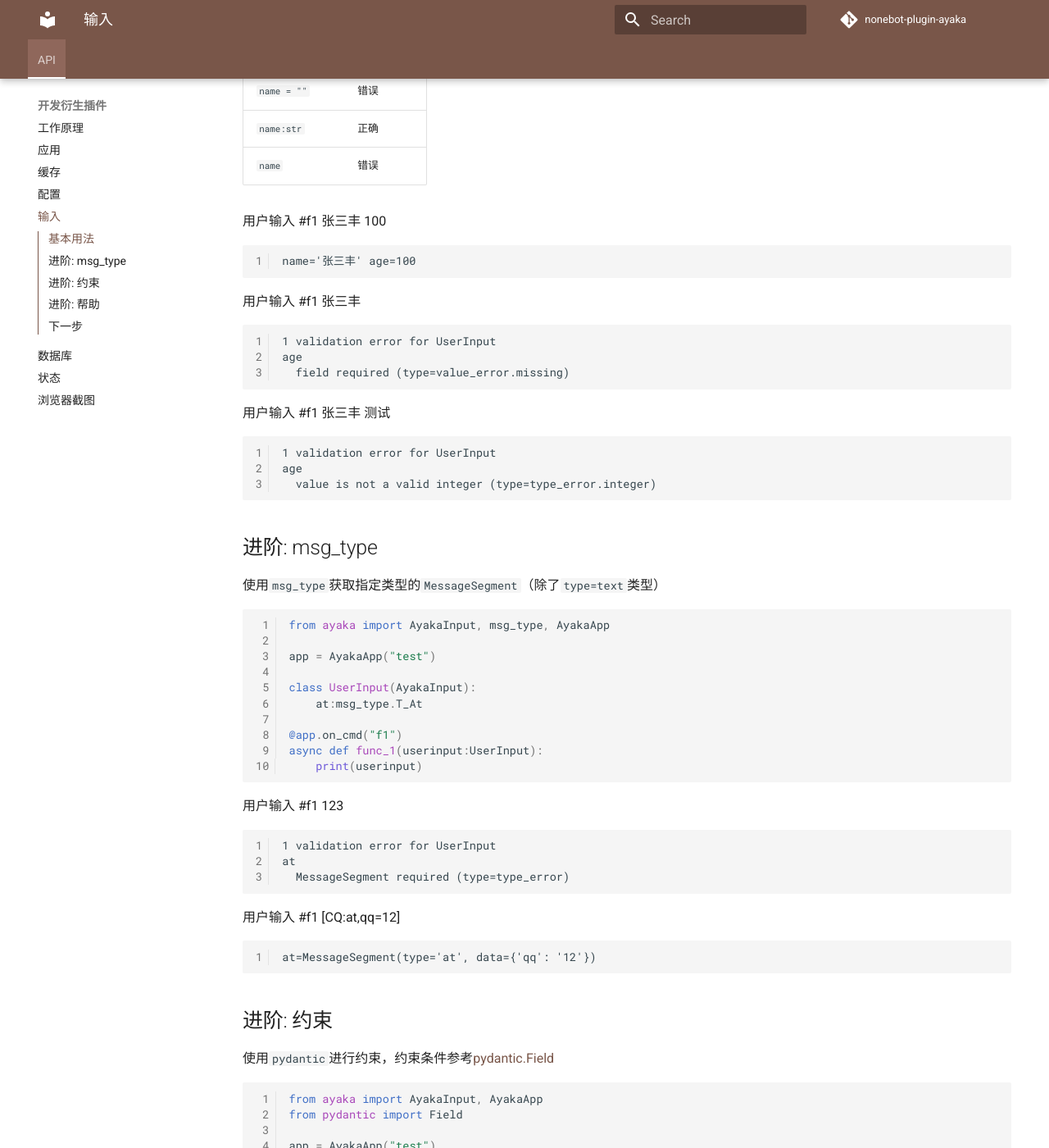
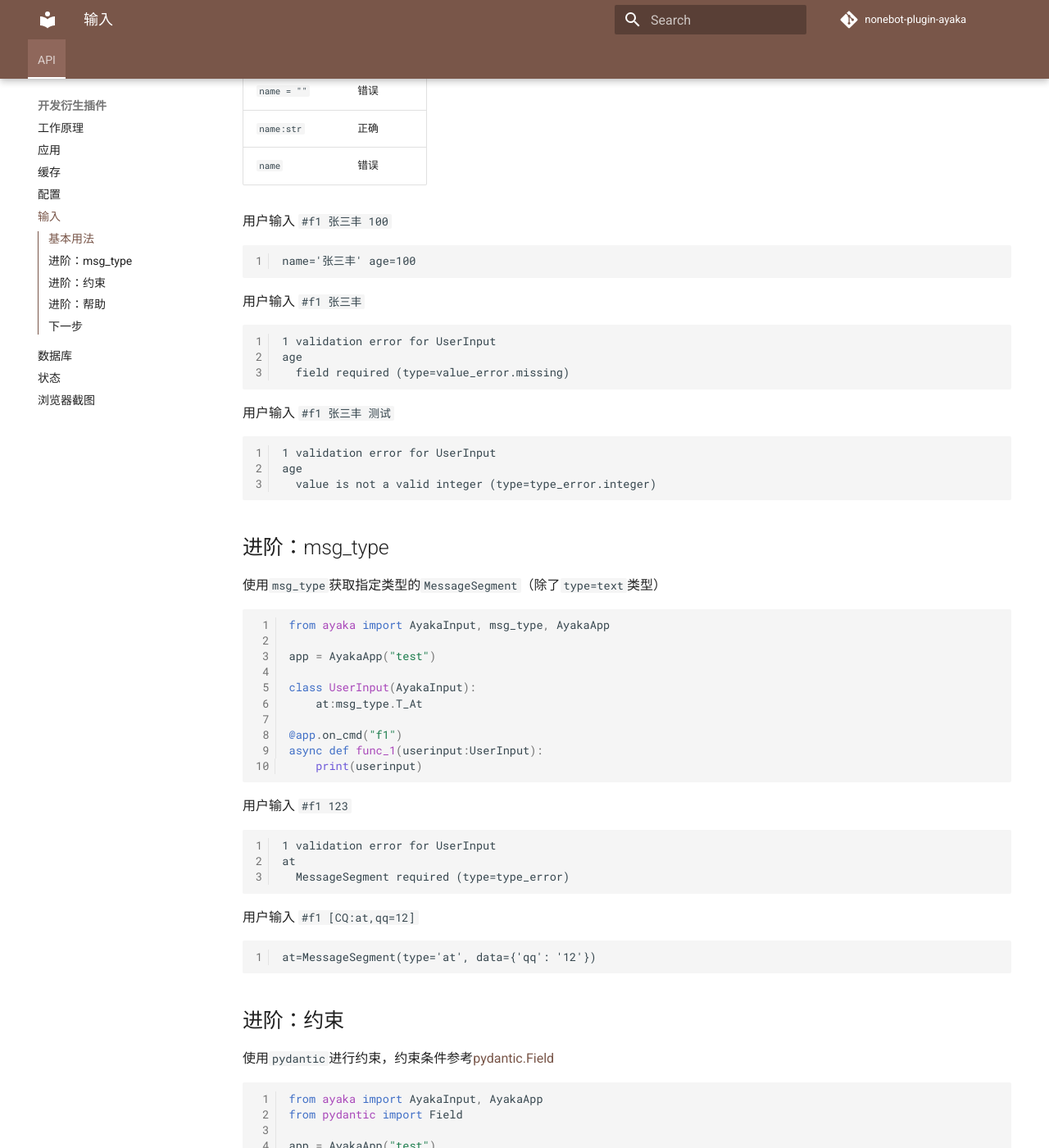
Before and after one commit to bridgeL/ayaka_doc, an MkDocs documentation site: the page built from docs/develop/input.md, in a window 1280 px wide and 1400 px high, scrolled down 718 px. Shown: the whole window at 82% size. Built offline with MkDocs 1.6.1 and Material for MkDocs 9.7.7, drawn with Linux system fonts in a browser that asks for light colours; comment, search, counter and statistics services are not loaded; the version menu is left out; some of the changed text lies outside the part shown.

````diff
--- a/docs/develop/input.md
+++ b/docs/develop/input.md
@@ -33,13 +33,13 @@ async def func_1(userinput:UserInput):
 | `name:str`      | 正确 |
 | `name`          | 错误 |
 
-用户输入 #f1 张三丰 100
+用户输入 `#f1 张三丰 100`
 
 ```
 name='张三丰' age=100
 ```
 
-用户输入 #f1 张三丰
+用户输入 `#f1 张三丰`
 
 ```
 1 validation error for UserInput
@@ -47,7 +47,7 @@ age
   field required (type=value_error.missing)
 ```
 
-用户输入 #f1 张三丰 测试
+用户输入 `#f1 张三丰 测试`
 
 ```
 1 validation error for UserInput
@@ -55,7 +55,7 @@ age
   value is not a valid integer (type=type_error.integer)
 ```
 
-## 进阶: msg_type
+## 进阶：msg_type
 
 使用`msg_type`获取指定类型的`MessageSegment`（除了`type=text`类型）
 
@@ -72,7 +72,7 @@ async def func_1(userinput:UserInput):
     print(userinput)
 ```
 
-用户输入 #f1 123
+用户输入 `#f1 123`
 
 ```
 1 validation error for UserInput
@@ -80,13 +80,13 @@ at
   MessageSegment required (type=type_error)
 ```
 
-用户输入 #f1 [CQ:at,qq=12]
+用户输入 `#f1 [CQ:at,qq=12]`
 
 ```
 at=MessageSegment(type='at', data={'qq': '12'})
 ```
 
-## 进阶: 约束
+## 进阶：约束
 
 使用`pydantic`进行约束，约束条件参考[pydantic.Field](https://docs.pydantic.dev/usage/types/#constrained-types)
 
@@ -104,7 +104,7 @@ async def func_1(userinput:UserInput):
     print(userinput)
 ```
 
-用户输入 #f1 -1
+用户输入 `#f1 -1`
 
 ```
 1 validation error for UserInput
@@ -112,12 +112,12 @@ age
   ensure this value is greater than 0 (type=value_error.number.not_gt; limit_value=0)
 ```
 
-用户输入 #f1 100
+用户输入 `#f1 100 `
 ```
 age=100
 ```
 
-## 进阶: 帮助
+## 进阶：帮助
 
 使用`Field`，编写`description`，以便`ayaka_master`为该属性提供帮助
 
@@ -138,7 +138,7 @@ async def func_1(userinput: UserInput):
     pass
 ```
 
-用户输入 #help test
+用户输入 `#help test`
 
 ```
 [test]
--- a/docs/js/quick-start.js
+++ b/docs/js/quick-start.js
@@ -1,3 +1,4 @@
+(function () {
     const demo1 = `<<< "user" 说：travel
 >>>  "Bot" 说：已打开应用 [星际旅行]
 <<< "user" 说：hi
@@ -151,4 +152,5 @@ let timer = setInterval(() => {
             }
             clearInterval(timer);
         }
-}, 100)
+    }, 100);
+})();
--- a/docs/js/version.js
+++ b/docs/js/version.js
@@ -1,7 +1,8 @@
 // 当使用mike切换版本时，保持链接位置不变，不要跳转到根路径
 // 目前该问题仍未被官方修复 https://github.com/jimporter/mike/issues/81
 
-function update() {
+(window.onload = function () {
+  setInterval(function () {
     var items = document.querySelectorAll('.md-version__link:not(.changed)');
     if (!items.length) return;
 
@@ -12,8 +13,5 @@ function update() {
       item.href += route;
       item.className += " changed";
     }
-}
-
-(window.onload = function () {
-  setInterval(update, 100);
+  }, 100);
 })();
--- a/overrides/404.html
+++ b/overrides/404.html
@@ -19,7 +20,7 @@
                 window.location.replace(window.location.origin + "/" + route);
             }
             else document.querySelector("#tip").innerHTML = `页面不存在，${cnt}s后自动跳转首页`;
-    }, 1000)
-
+        }, 1000);
+    })()
 </script>
 {% endblock %}
````
Also changed, not shown: other parts of overrides/404.html (+1 -0 lines). Lines whose indentation alone changed are shown as unchanged.
